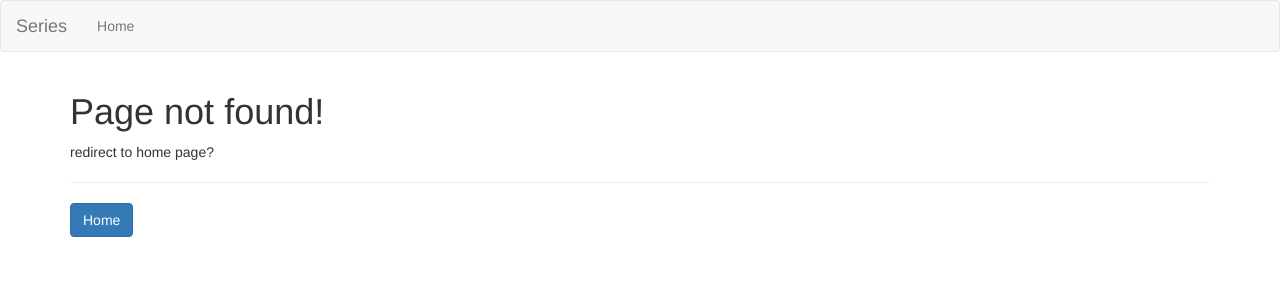
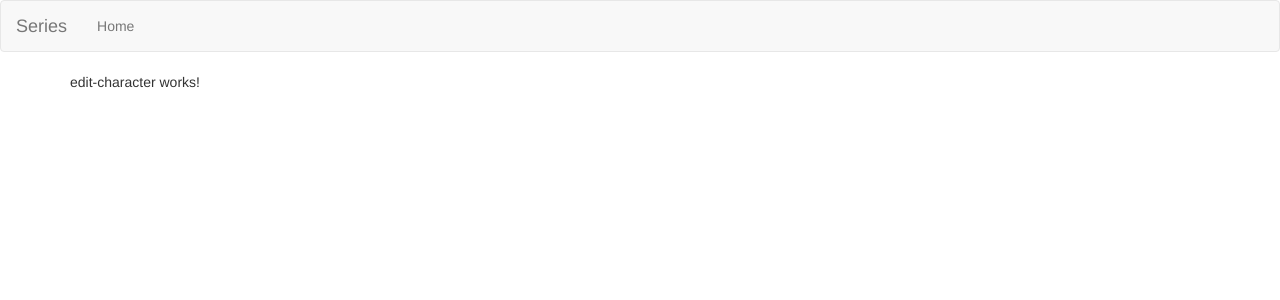
Before and after one commit to Tomvh123/serie-angular, an Angular app: page /editChar/1 in a window 1280 px wide. Before the commit this address had no page. Shown: the top 300 px of the page. Built offline with nearby package versions, Linux system fonts and the light colour scheme.

Commit message:
Edit-char component added

```diff
--- a/src/app/advanced/actor-detail/actor-detail.component.html
+++ b/src/app/advanced/actor-detail/actor-detail.component.html
@@ -31,4 +31,10 @@
       </span>
     </a>
   </div>
+
+    <div class="col-xs-12">
+      <button routerLink="/editChar/{{character.actors[0]._id}}" class="btn btn-primary pull-right">Edit</button>
+    </div>
+
+
 </div>
--- a/src/app/advanced/advanced.component.html
+++ b/src/app/advanced/advanced.component.html
@@ -59,7 +59,7 @@
   </div>
 </div>
 <hr>
-<button routerLink="/editChar/dsfdf" class="btn btn-primary">Edit</button>
+<button routerLink="/editChar" class="btn btn-primary">Add</button>
 <div class="row">
   <div class="col-xs-12">
     <h1>characters</h1>
--- a/src/app/app-routing.module.ts
+++ b/src/app/app-routing.module.ts
@@ -7,6 +7,7 @@ import {AdvancedComponent} from './advanced/advanced.component';
 import {ActorDetailComponent} from './advanced/actor-detail/actor-detail.component';
 import {PageNotFountComponent} from './page-not-fount/page-not-fount.component';
 import {EditSerieComponent} from './edit-serie/edit-serie.component';
+import {EditCharacterComponent} from './edit-character/edit-character.component';
 
 
 const appRoutes: Routes = [
@@ -22,6 +23,8 @@ const appRoutes: Routes = [
 
   {path: 'edit', component: EditSerieComponent},
   {path: 'edit/:id', component: EditSerieComponent},
+  {path: 'editChar', component: EditCharacterComponent},
+  {path: 'editChar/:id', component: EditCharacterComponent},
   {path: '**', component: PageNotFountComponent}
 ];
 
--- a/src/app/app.module.ts
+++ b/src/app/app.module.ts
@@ -20,6 +20,7 @@ import { PageNotFountComponent } from './page-not-fount/page-not-fount.component
 
 import { EditSerieComponent } from './edit-serie/edit-serie.component';
 import {ReactiveFormsModule} from '@angular/forms';
+import { EditCharacterComponent } from './edit-character/edit-character.component';
 
 
 @NgModule({
@@ -36,6 +37,7 @@ import {ReactiveFormsModule} from '@angular/forms';
     ActorDetailComponent,
     PageNotFountComponent,
     EditSerieComponent,
+    EditCharacterComponent,
   ],
   imports: [
     BrowserModule,
--- /dev/null
+++ b/src/app/edit-character/edit-character.component.html
@@ -0,0 +1,3 @@
+<p>
+  edit-character works!
+</p>
--- /dev/null
+++ b/src/app/edit-character/edit-character.component.ts
@@ -0,0 +1,15 @@
+import { Component, OnInit } from '@angular/core';
+
+@Component({
+  selector: 'app-edit-character',
+  templateUrl: './edit-character.component.html',
+  styleUrls: ['./edit-character.component.css']
+})
+export class EditCharacterComponent implements OnInit {
+
+  constructor() { }
+
+  ngOnInit() {
+  }
+
+}
```
Also changed, not shown: src/app/edit-character/edit-character.component.css (added).
